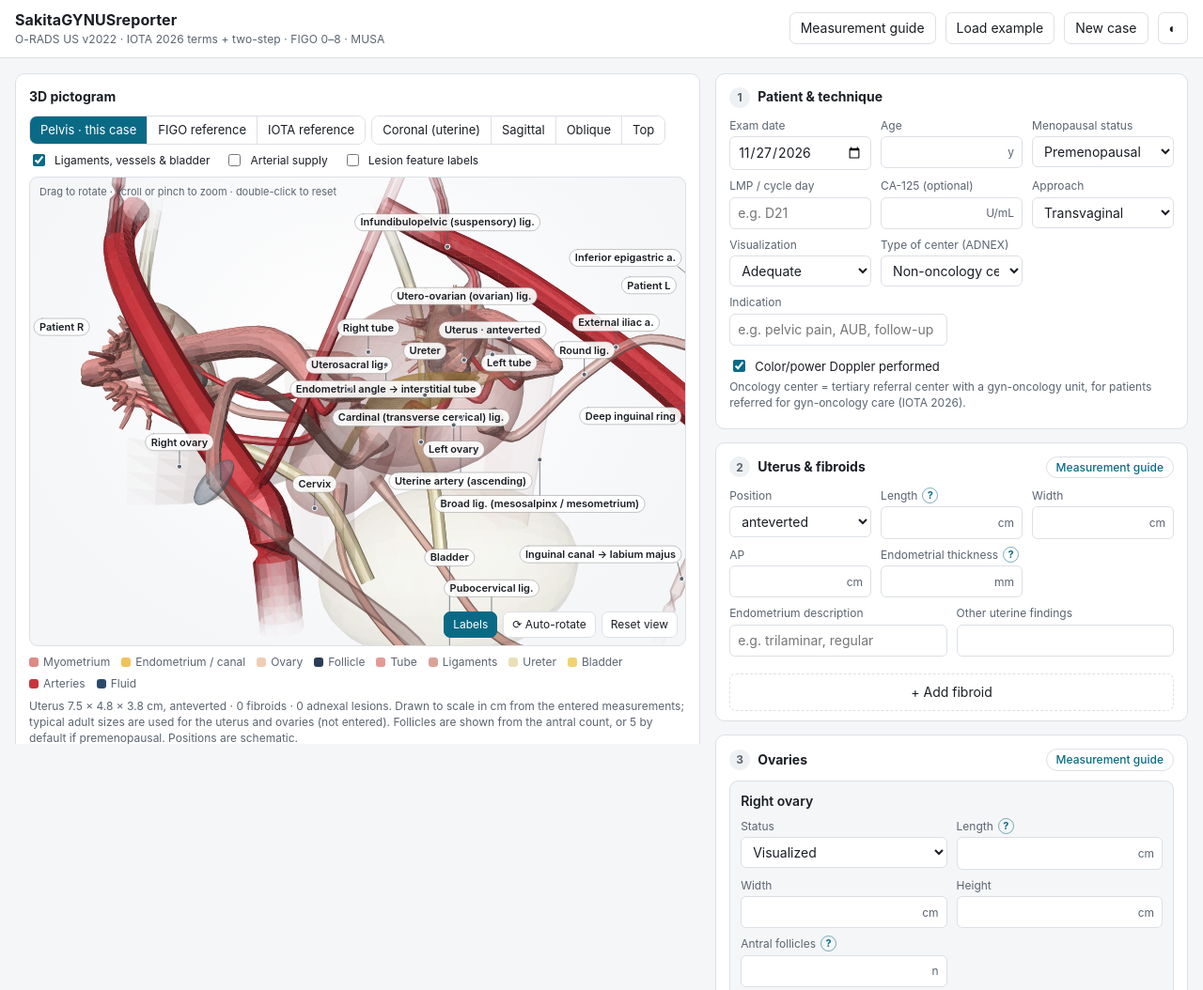
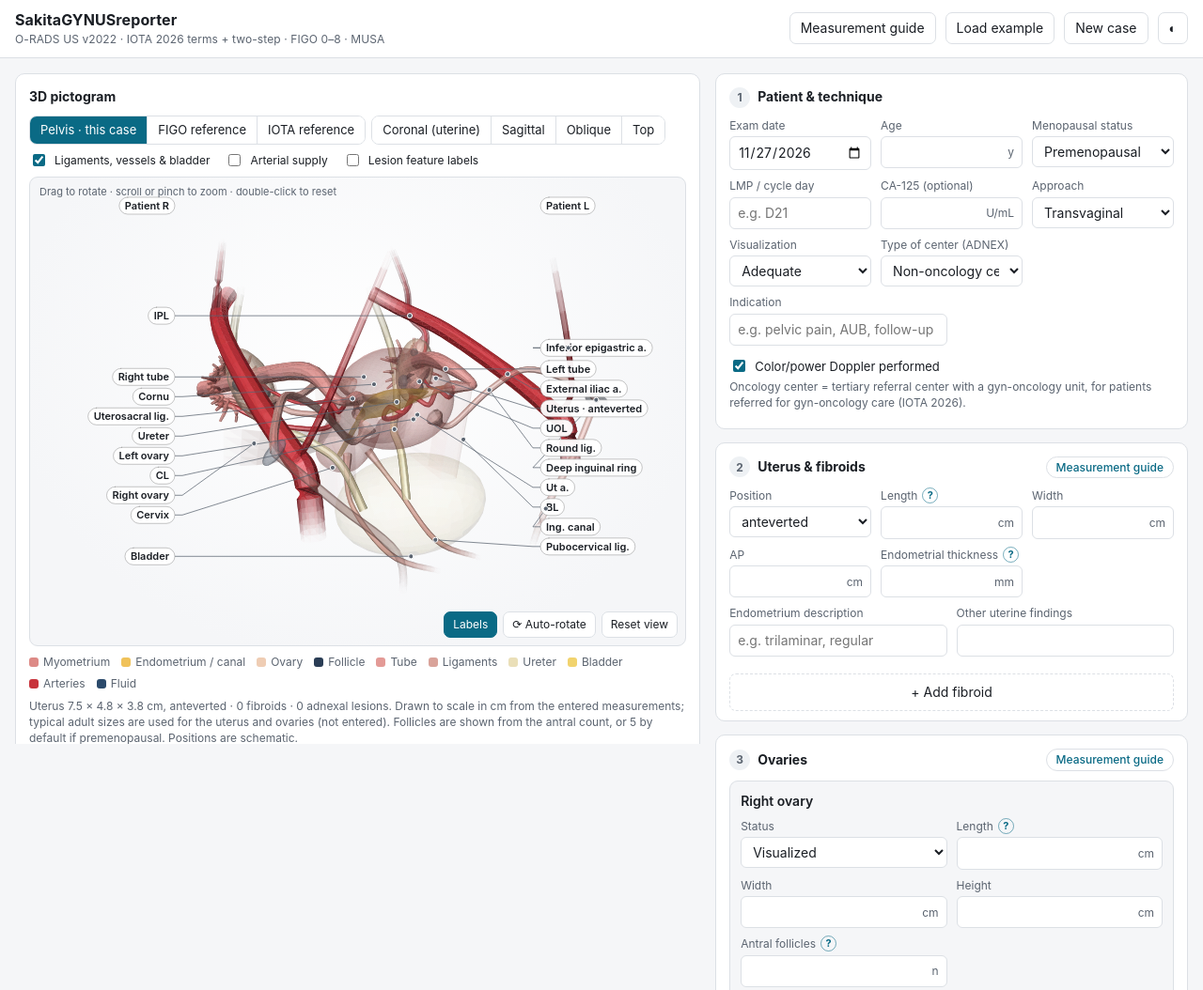
Before and after one commit to sakitamfm-bot/SakitaGYNUSreporter, a plain HTML site: page index.html in a window 1280 px wide. Shown: the top 1054 px of the page at 94% size. Drawn offline with Linux system fonts and the light colour scheme.

Commit message:
Update SakitaGYNUSreporter web app

```diff
--- a/index.html
+++ b/index.html
@@ -1004,7 +1004,14 @@ const G3 = (()=>{
       const cv=this.cv, dpr=window.devicePixelRatio||1, W=cv.clientWidth, H=cv.clientHeight; if(!W||!H) return;
       if(cv.width!==Math.round(W*dpr)||cv.height!==Math.round(H*dpr)){ cv.width=Math.round(W*dpr); cv.height=Math.round(H*dpr); }
       const ctx=this.ctx; ctx.setTransform(dpr,0,0,dpr,0,0); ctx.clearRect(0,0,W,H);
-      const s=this.scene, ext=s.extent||2, extW=s.extentW||ext, dist=Math.max(ext,extW)*3.4, F=Math.min(W/extW,H/ext)*.46*this.zoom*dist;
+      const s=this.scene, ext=s.extent||2, extW=s.extentW||ext, dist=Math.max(ext,extW)*3.4;
+      // labels live in two side gutters, so the model is fitted into the middle band and never covered by a label
+      const LFONT="600 11px -apple-system,BlinkMacSystemFont,'Segoe UI',Roboto,sans-serif", labOn=this.labels!==false&&(s.labels||[]).length>0;
+      let GW=0; if(labOn){ ctx.font=LFONT; const narrow=W<520;
+        const ws=s.labels.map(l=>ctx.measureText(narrow&&l.short?l.short:l.t).width+(l.col?20:12));
+        GW=Math.round(Math.min(Math.max(70,...ws)+16, W*(narrow?.24:.23))); }
+      this.gutter=GW;
+      const F=Math.min((W-2*GW)/extW,H/ext)*.46*this.zoom*dist;
       const cy=Math.cos(this.yaw), sy=Math.sin(this.yaw), cp=Math.cos(this.pitch), sp=Math.sin(this.pitch);
       const tr=p=>{ const x=p[0]*cy+p[2]*sy, z0=-p[0]*sy+p[2]*cy; return [x,p[1]*cp-z0*sp,p[1]*sp+z0*cp]; };
       const pr=q=>{ const k=F/(dist-q[2]); return [W/2+q[0]*k,H/2-q[1]*k]; };
@@ -1045,42 +1052,47 @@ const G3 = (()=>{
       }
       if(FC.size>40000) FC.clear();
       const css=getComputedStyle(document.documentElement), ink=css.getPropertyValue("--ink").trim(), card=css.getPropertyValue("--card").trim();
-      ctx.font="600 11px -apple-system,BlinkMacSystemFont,'Segoe UI',Roboto,sans-serif"; ctx.textBaseline="middle";
-      const placed=[], LBS=(this.labels===false?[]:s.labels||[]).map((lb,i)=>{ const txt=(W<520&&lb.short)?lb.short:lb.t, q=pr(tr(lb.p)); return {lb,txt,q,w:ctx.measureText(txt).width+(lb.col?20:12),pri:lb.col?0:1,i}; }).sort((a,b)=>a.pri-b.pri||a.i-b.i);
-      // keep labels clear of the overlay hint (top left) and the toolbar (bottom right)
-      const tb=this.cv.parentElement&&this.cv.parentElement.querySelector(".v3tools"), tw=tb?tb.offsetWidth+12:260;
-      placed.push({x:0,y:14,w:Math.min(W,330)},{x:W-tw,y:H-20,w:tw});
-      const hit=(x,y,w)=>placed.some(b=>x<b.x+b.w+4&&x+w+4>b.x&&Math.abs(y-b.y)<20);
-      for(const L of LBS){
-        // try nearby slots off the anchor (so the structure stays visible): above/below first, then sideways; keep inside the canvas
-        const d0=L.lb.nolead?[0]:[];
-        const find=(w,far)=>{ const dys=[...d0,-26,26,-47,47,-68,68,-89,89,-110,110,...(far?[-131,131,-152,152,-173,173]:[])], dxs=[0,-(w/2+14),w/2+14,-(w+20),w+20,...(far?[-(1.5*w+30),1.5*w+30]:[])];
-          for(const dx of dxs) for(const dy of dys){ const x=Math.max(4,Math.min(W-w-4,L.q[0]-w/2+dx)), y=Math.max(12,Math.min(H-12,L.q[1]+dy)); if(!hit(x,y,w)) return [x,y]; } return null; };
-        // full text near the structure → short form near it (explained in the footnote) → either form further away
-        let best=find(L.w,false);
-        if(!best&&L.lb.short&&L.txt!==L.lb.short){ const w2=ctx.measureText(L.lb.short).width+(L.lb.col?20:12), b2=find(w2,false); if(b2){ L.txt=L.lb.short; L.w=w2; best=b2; } }
-        if(!best) best=find(L.w,true);
-        if(!best&&L.lb.short){ const w2=ctx.measureText(L.lb.short).width+(L.lb.col?20:12), b2=find(w2,true); if(b2){ L.txt=L.lb.short; L.w=w2; best=b2; } }
-        if(!best) best=[Math.max(4,Math.min(W-L.w-4,L.q[0]-L.w/2)),Math.max(12,Math.min(H-12,L.q[1]+110))];
-        L.x=best[0]; L.y=best[1]; placed.push({x:L.x,y:L.y,w:L.w});
+      ctx.font=LFONT; ctx.textBaseline="middle";
+      const LBS=(labOn?s.labels:[]).map((lb,i)=>({lb,q:pr(tr(lb.p)),i}));
+      // text: full form if it fits the gutter, else the short form (explained in the footnote), else shortened with …
+      const colMax=Math.max(40,GW-10);
+      for(const L of LBS){ const pad=L.lb.col?20:12; let t=(W<520&&L.lb.short)?L.lb.short:L.lb.t, w=ctx.measureText(t).width+pad;
+        if(w>colMax&&L.lb.short){ t=L.lb.short; w=ctx.measureText(t).width+pad; }
+        if(w>colMax){ while(t.length>3&&ctx.measureText(t+"…").width+pad>colMax) t=t.slice(0,-1); t+="…"; w=ctx.measureText(t).width+pad; }
+        L.txt=t; L.w=w; }
+      // two columns: structures on the left half of the screen label into the left gutter, the rest into the right one.
+      // Keep clear of the hint (top left) and the toolbar (bottom right).
+      const tb=this.cv.parentElement&&this.cv.parentElement.querySelector(".v3tools"), tbh=tb?tb.offsetHeight+16:0;
+      const top=30, bot={L:H-12,R:H-12-tbh}, step=21, capOf=c=>Math.max(1,Math.floor((bot[c]-top)/step)+1);
+      // split at the median anchor x so both sides carry about the same number of labels
+      const xs=LBS.filter(L=>!L.lb.nolead).map(L=>L.q[0]).sort((a,b)=>a-b), mx=xs.length?(xs[(xs.length-1)>>1]+xs[xs.length>>1])/2:W/2;
+      const col={L:[],R:[]}; for(const L of LBS) col[(L.lb.nolead?L.q[0]<W/2:L.q[0]<mx)?"L":"R"].push(L);
+      const mv=(a,b)=>{ col[a].sort((u,v)=>a==="L"?u.q[0]-v.q[0]:v.q[0]-u.q[0]); col[b].push(col[a].pop()); };
+      while(col.L.length>capOf("L")&&col.R.length<capOf("R")) mv("L","R");
+      while(col.R.length>capOf("R")&&col.L.length<capOf("L")) mv("R","L");
+      for(const c of ["L","R"]){
+        const A=col[c], st=Math.min(step,A.length>1?(bot[c]-top)/(A.length-1):step);
+        A.sort((u,v)=>(u.lb.nolead?0:1)-(v.lb.nolead?0:1)||u.q[1]-v.q[1]);   // orientation marker heads its column, then by height
+        let prev=-1e9; for(const L of A){ L.y=Math.max(L.lb.nolead?top:Math.max(top,Math.min(bot[c],L.q[1])),prev+st); prev=L.y; }
+        let next=1e9; for(let i=A.length-1;i>=0;i--){ const L=A[i]; L.y=Math.min(L.y,bot[c],next-st); next=L.y; }
+        for(const L of A){ L.y=Math.max(top,L.y); L.side=c; L.x=c==="L"?Math.max(4,GW-6-L.w):W-GW+6; }
       }
-      // leader lines: from the nearest point of each label box to its structure
+      // leader lines: from the inner edge of each label to its structure
       const lead=css.getPropertyValue("--muted").trim()||"#888";
-      ctx.lineWidth=1; ctx.strokeStyle=lead; ctx.globalAlpha=.8;
+      ctx.lineWidth=1; ctx.strokeStyle=lead; ctx.globalAlpha=.75;
       for(const L of LBS){ if(L.lb.nolead) continue;
-        const ex=Math.max(L.x+4,Math.min(L.x+L.w-4,L.q[0])), ey=Math.max(L.y-9,Math.min(L.y+9,L.q[1]));
-        if(Math.hypot(ex-L.q[0],ey-L.q[1])<1) continue;
-        ctx.beginPath(); ctx.moveTo(L.q[0],L.q[1]); ctx.lineTo(ex,ey); ctx.stroke(); }
+        const ex=L.side==="L"?L.x+L.w:L.x, ey=L.y, kx=L.side==="L"?ex+8:ex-8;
+        ctx.beginPath(); ctx.moveTo(ex,ey); ctx.lineTo(kx,ey); ctx.lineTo(L.q[0],L.q[1]); ctx.stroke(); }
       ctx.globalAlpha=1;
       for(const L of LBS){
         const lb=L.lb, txt=L.txt, w=L.w, x=L.x, y=L.y;
         ctx.beginPath(); if(ctx.roundRect) ctx.roundRect(x,y-9,w,18,9); else ctx.rect(x,y-9,w,18);
-        ctx.globalAlpha=.9; ctx.fillStyle=card; ctx.fill(); ctx.globalAlpha=1;
+        ctx.globalAlpha=.94; ctx.fillStyle=card; ctx.fill(); ctx.globalAlpha=1;
         ctx.strokeStyle=lb.col||"rgba(128,128,128,.45)"; ctx.lineWidth=1; ctx.stroke();
         if(lb.col){ ctx.fillStyle=lb.col; ctx.beginPath(); ctx.arc(x+9,y,3.5,0,Math.PI*2); ctx.fill(); }
         ctx.fillStyle=ink; ctx.fillText(txt,x+(lb.col?16:6),y+.5);
       }
-      // anchor dots on the structures (drawn last so a label box never hides them)
+      // anchor dots on the structures
       for(const L of LBS){ if(L.lb.nolead) continue; ctx.beginPath(); ctx.arc(L.q[0],L.q[1],2.6,0,Math.PI*2); ctx.fillStyle=L.lb.col||lead; ctx.fill(); ctx.lineWidth=1; ctx.strokeStyle=card; ctx.stroke(); }
       // report the label texts actually shown (for the abbreviation footnote)
       const shown=LBS.map(L=>L.txt).join("\n"); this.shownTexts=LBS.map(L=>L.txt); if(shown!==this.shown){ this.shown=shown; this.onLabels&&this.onLabels(this.shownTexts); }
--- a/sw.js
+++ b/sw.js
@@ -1,6 +1,6 @@
 // Offline cache for SakitaGYNUSreporter. The cache name changes whenever any file changes, so a new upload replaces the old copy
 // on the next online launch; until then (and whenever offline) the stored copy is used.
-const CACHE = 'sakita-gynus-e05588b8bd';
+const CACHE = 'sakita-gynus-589301a2c8';
 const FILES = ["./", "index.html", "manifest.webmanifest", "icon-180.png", "icon-192.png", "icon-512.png"];
 self.addEventListener('install', e => {
   e.waitUntil(caches.open(CACHE).then(c => c.addAll(FILES.map(f => new Request(f, {cache: 'reload'})))).then(() => self.skipWaiting()));
```
